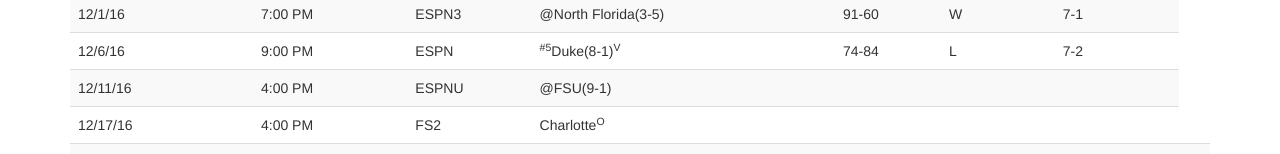
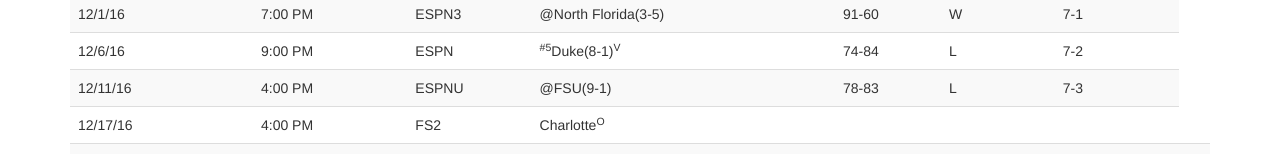
Before and after one commit to Orlandohmor84/gatorsbball, a plain HTML site: page src/index.html in a window 1280 px wide. Shown: the part 735-889 px from the top of the page. Drawn offline with nearby package versions, Linux system fonts and the light colour scheme.

Commit message:
Game update

```diff
--- a/src/index.html
+++ b/src/index.html
@@ -160,9 +160,9 @@
             		<td>4:00 PM</td>
             		<td>ESPNU</td>
             		<td>&#64;FSU(9-1)</td>
-            		<td></td>
-            		<td></td>
-            		<td></td>
+            		<td>78-83</td>
+            		<td>L</td>
+            		<td>7-3</td>
         		</tr>
         		<tr>
             		<td>12/17/16</td>
```
